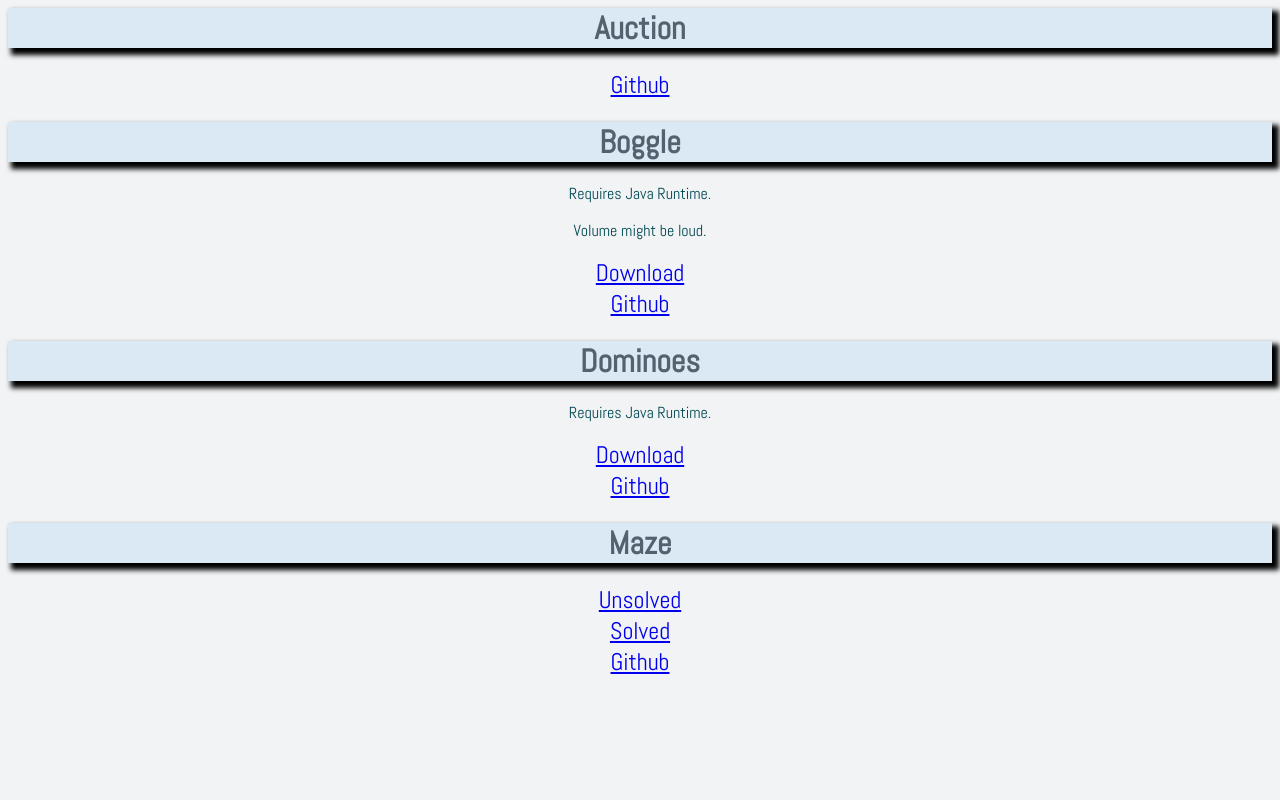
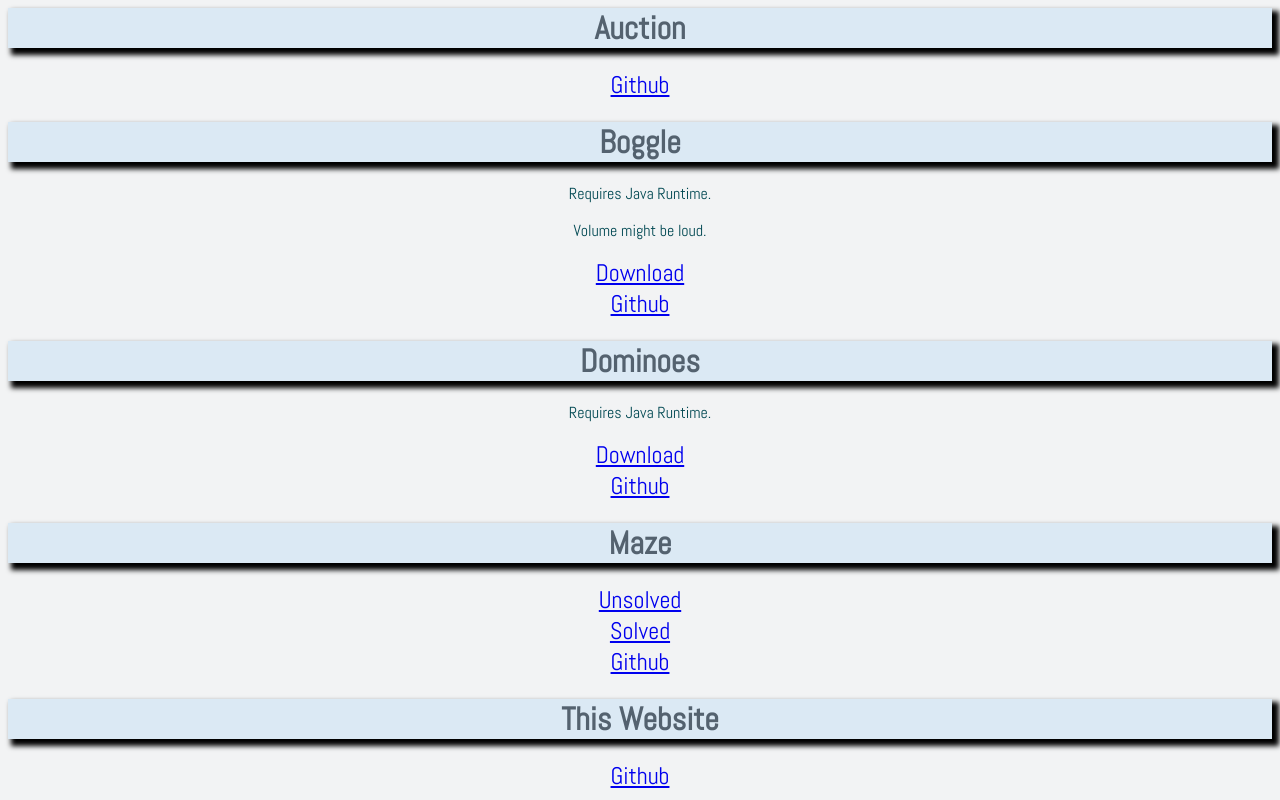
Before and after one commit to dbalata/dbalata.github.io, a plain HTML site: page projects.html in a window 1280 px wide. Drawn offline with Linux system fonts and the light colour scheme.

Commit message:
This website

```diff
--- a/projects.html
+++ b/projects.html
@@ -26,5 +26,8 @@
 		<a href="images/mazeSolved.png" > Solved</a> <br>
 		<a href="https://github.com/dbalata/Maze"> Github</a> <br>
 
+		<h1>This Website</h1>
+		<a href="https://github.com/dbalata/dbalata.github.io/tree/master" target="_blank"> Github</a> <br>
+
 	</body>
 </html>
```
